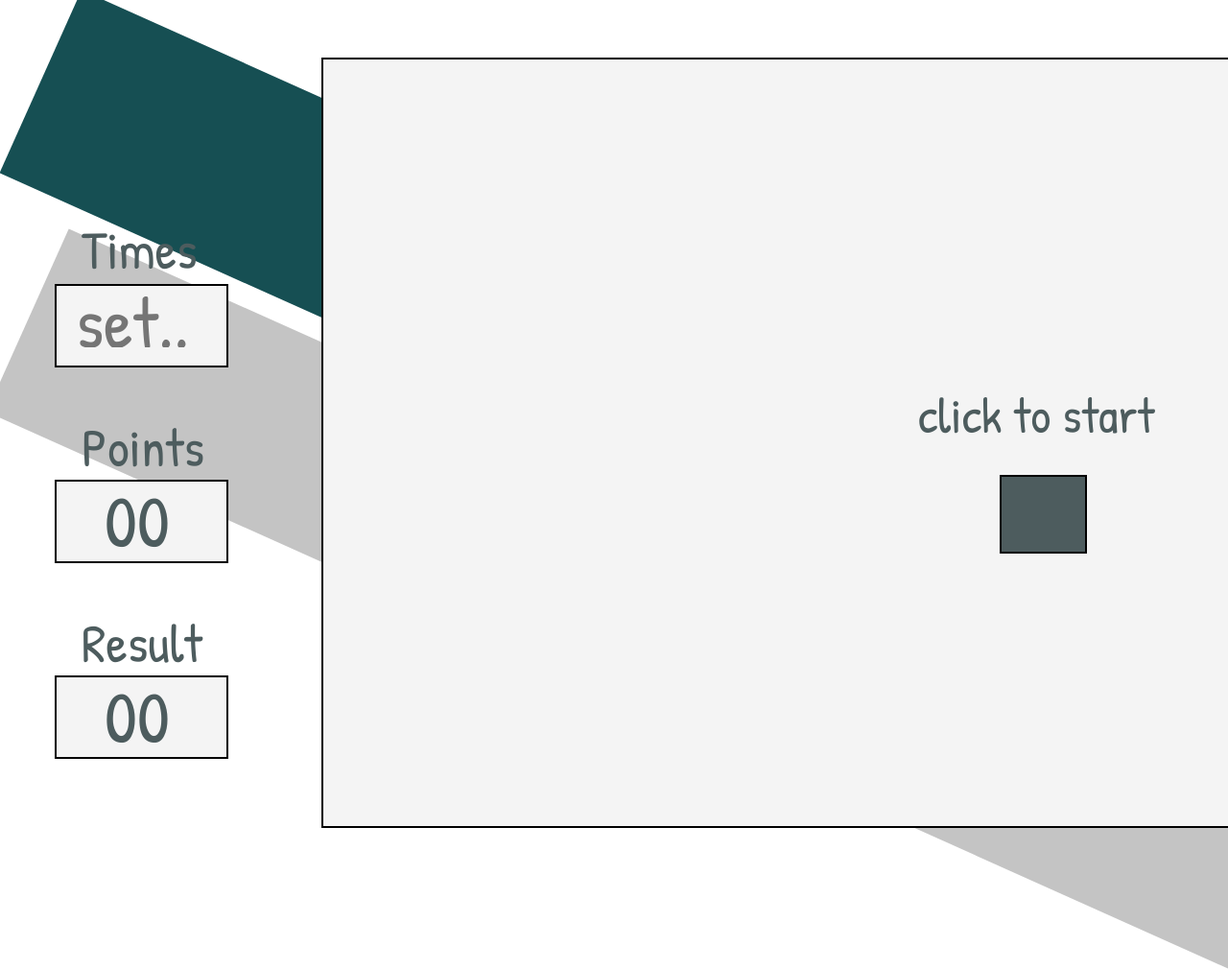
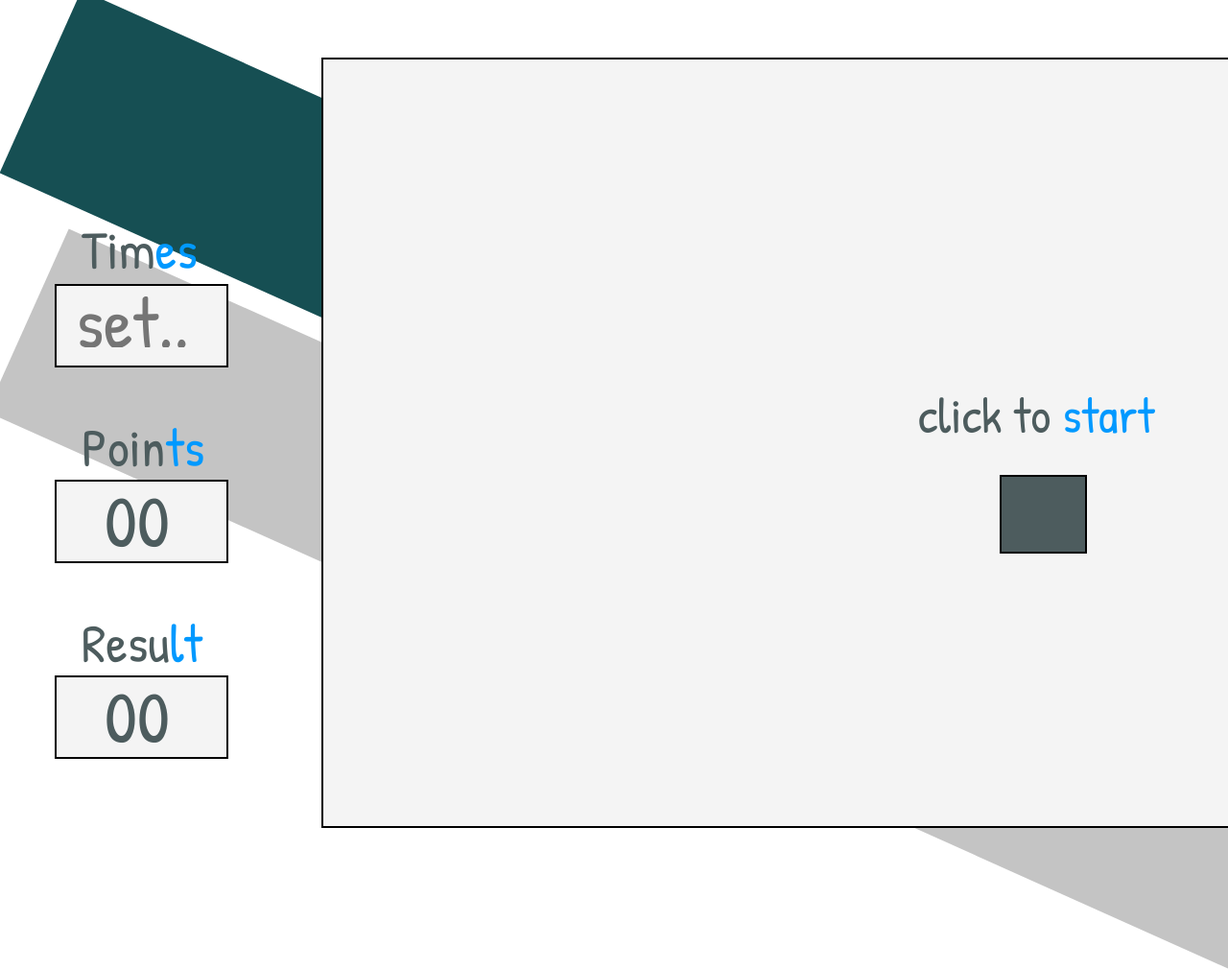
Before and after one commit to bimo1981/Reaction-cube-1.0.4, a plain HTML site: page html/index2.html in a window 1280 px wide. Shown: the top 1010 px of the page at 96% size. Drawn offline with Linux system fonts and the light colour scheme; files whose address does not match are found by name.

Commit message:
change old  pictures

```diff
--- a/html/index2.html
+++ b/html/index2.html
@@ -12,23 +12,23 @@
 
     <div class="page">
 
-    <div class="time-box-name">Times</div>
+    <div class="time-box-name">Tim<span style="color: rgb(0, 153, 255);">es</span></div>
     <div class="time-box">
     <div class="time"><input type="number" min="10" max="30" id="time" placeholder="set.."></div>
     </div>
 
-    <div class="points-box-name">Points</div>
+    <div class="points-box-name">Poin<span style="color: rgb(0, 153, 255);">ts</span></div>
     <div class="points-box">
     <div class="points">00</div>
     </div>
 
-    <div class="result-box-name">Result</div>
+    <div class="result-box-name">Resu<span style="color: rgb(0, 153, 255);">lt</span></div>
     <div class="result-box">
     <div class="results">00</div>
     </div>
 
     <div class="game-page">
-    <div class="name-for-start-button">click to start</div>
+    <div class="name-for-start-button">click to <span style="color: rgb(0, 153, 255);">start</span></div>
     <div class="game-page-for-cube"></div>
     <div class="start-cube"></div>
     </div>
```
Also changed, not shown: html/index.html (+1 -1 lines), pictures/1.png, pictures/2.png.
